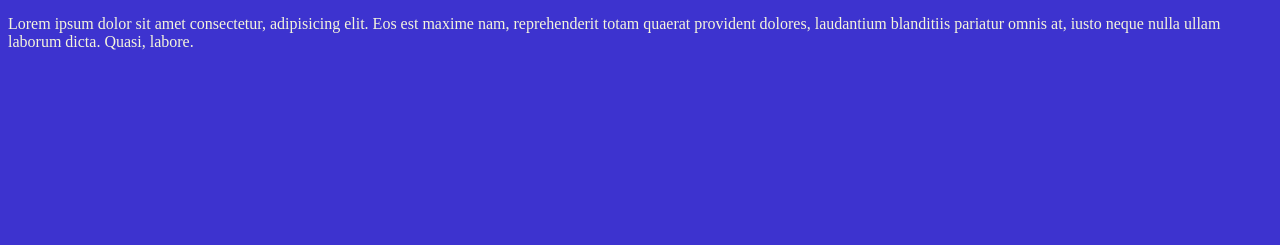
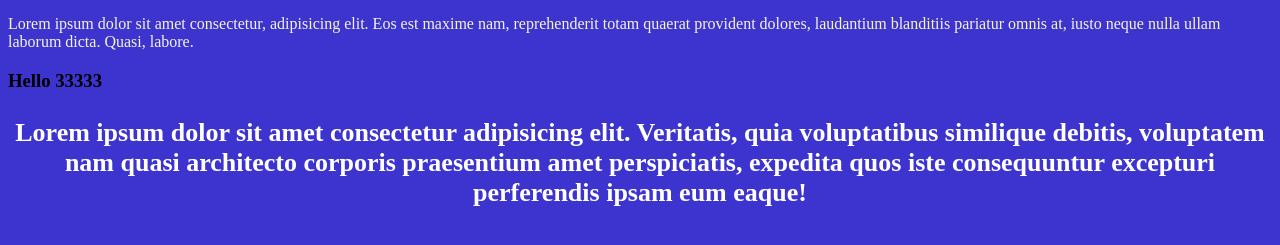
Before and after one commit to FiLiN-SAV/gittest, a plain HTML site: page index.html in a window 1280 px wide. Shown: the part 125-370 px from the top of the page. Drawn offline with Linux system fonts and the light colour scheme.

Commit message:
Nova vetka222

```diff
--- a/index.html
+++ b/index.html
@@ -13,5 +13,9 @@
     <span>Lorem ipsum dolor sit amet consectetur, adipisicing elit. Eos est maxime nam,
          reprehenderit totam quaerat provident dolores, laudantium blanditiis pariatur
           omnis at, iusto neque nulla ullam laborum dicta. Quasi, labore.</span>
+          <h3>Hello 33333</h3>
+    <p>Lorem ipsum dolor sit amet consectetur adipisicing elit. Veritatis, quia voluptatibus similique debitis,
+        voluptatem nam quasi architecto corporis praesentium amet perspiciatis, expedita quos iste consequuntur
+        excepturi perferendis ipsam eum eaque!</p>
 </body>
 </html>
```
